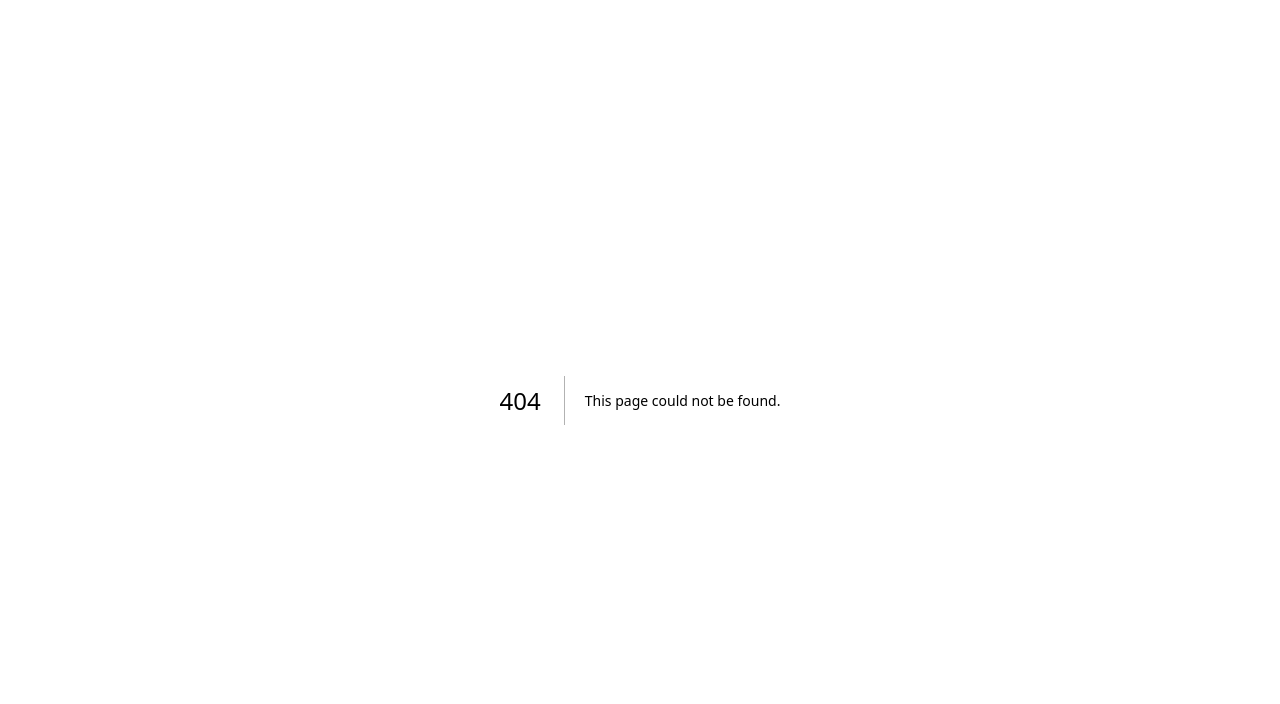
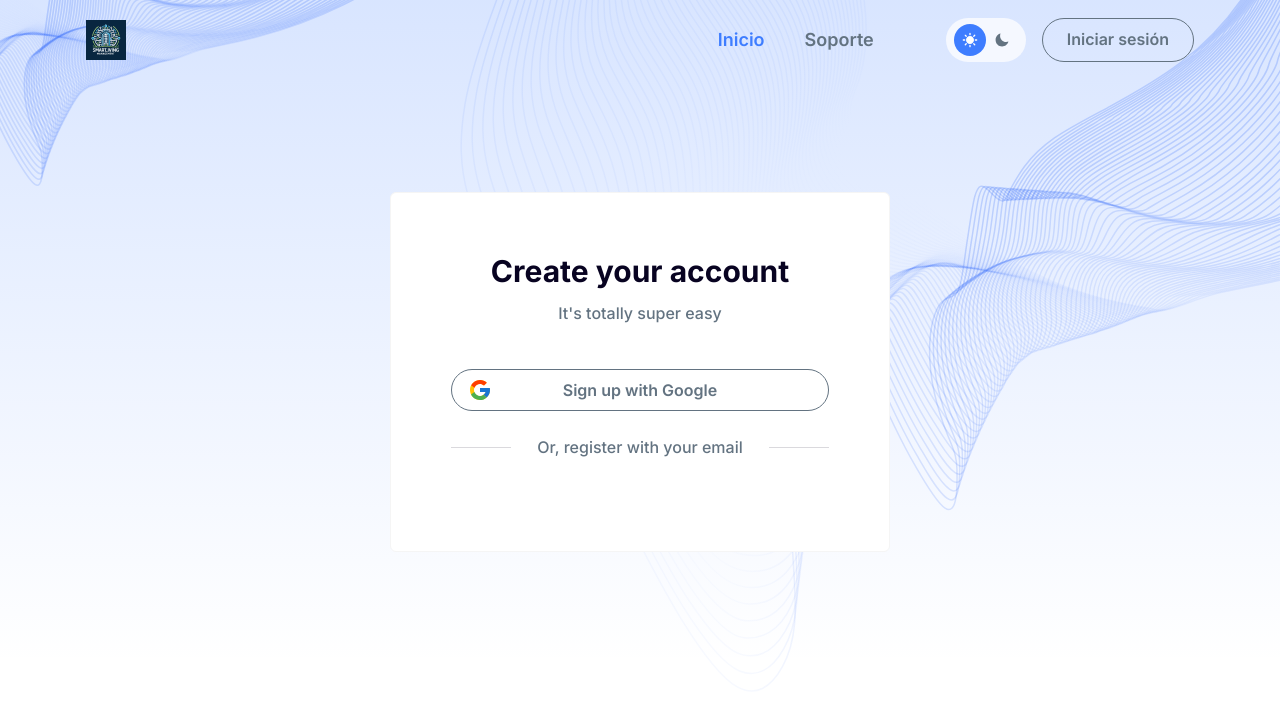
Before and after one commit to CarlosAlbertoR/SmartLivingDApp, a Next.js app: page /signup in a window 1280 px wide. Before the commit this address had no page. Shown: the top 704 px of the page. Built offline with nearby package versions, Linux system fonts and the light colour scheme.

Commit message:
Init signup form

```diff
--- a/app/components/Button.tsx
+++ b/app/components/Button.tsx
@@ -1,27 +1,39 @@
+import React from "react";
+import { IconType } from "react-icons";
+
 interface ButtonProps {
   label: string;
+  disabled?: boolean;
+  icon?: IconType;
+  className?: string;
   type?: "primary" | "secondary";
-  className?: string;
-  onClick?: () => void;
+  onClick?: (e: React.MouseEvent<HTMLButtonElement>) => void;
 }
 
 export const Button = ({
   label,
+  disabled,
+  icon: Icon,
   type = "primary",
   className,
   onClick,
 }: ButtonProps) => {
-  const primaryStyles =
-    "rounded-full bg-primary py-2 px-6 text-base font-semibold text-white hover:bg-opacity-90 dark:hover:bg-opacity-90";
-  const secondaryStyles =
-    "rounded-full border border-body-color-2 py-2 px-6 text-base font-semibold text-body-color-2 transition-all hover:border-primary hover:bg-primary hover:text-white dark:border-white dark:text-white dark:hover:bg-white dark:hover:text-primary";
+  const commonStyles =
+    "w-full relative rounded-full text-base font-semibold transition-all";
+  const primaryStyles = `bg-primary py-2 px-6 text-white hover:bg-opacity-90 dark:hover:bg-opacity-90`;
+  const secondaryStyles = `border border-body-color-2 py-2 px-6 text-body-color-2 hover:border-primary hover:bg-primary hover:text-white dark:border-white dark:text-white dark:hover:bg-white dark:hover:text-primary`;
 
   const buttonStyles = `${
     type === "primary" ? primaryStyles : secondaryStyles
-  } ${className || ""}`;
+  } ${commonStyles} ${className || ""}`;
 
   return (
-    <button onClick={onClick} className={buttonStyles.trim()}>
+    <button
+      disabled={disabled}
+      onClick={onClick}
+      className={buttonStyles.trim()}
+    >
+      {Icon && <Icon size={24} className="absolute left-4 my-auto" />}
       {label}
     </button>
   );
--- a/app/components/Header.tsx
+++ b/app/components/Header.tsx
@@ -1,15 +1,26 @@
+'use client';
+
 import Image from "next/image";
 import Link from "next/link";
-import { useState } from "react";
+import { useEffect, useState } from "react";
 import Navigation from "./Navigation";
 
-interface HeaderProps {
-  scrolledFromTop: boolean;
-}
-
-export const Header = ({ scrolledFromTop }: HeaderProps) => {
+export const Header = () => {
   const [navbarOpen, setNavbarOpen] = useState(false);
   const [dropdownOpen, setDropdownOpen] = useState(false);
+  const [scrolledFromTop, setScrolledFromTop] = useState(false);
+
+  useEffect(() => {
+    const handleScroll = () => {
+      const scrolled = window.pageYOffset >= 50;
+      setScrolledFromTop(scrolled);
+    };
+
+    window.addEventListener("scroll", handleScroll);
+    return () => {
+      window.removeEventListener("scroll", handleScroll);
+    };
+  }, []);
 
   return (
     <header
--- a/app/components/Navigation.tsx
+++ b/app/components/Navigation.tsx
@@ -1,3 +1,5 @@
+'use client';
+
 import Link from "next/link";
 import { useState } from "react";
 import { FaTimes } from "react-icons/fa";
--- a/app/components/landing/HeroSection.tsx
+++ b/app/components/landing/HeroSection.tsx
@@ -1,4 +1,5 @@
 import Image from "next/image";
+import Link from 'next/link';
 import { FaBitcoin } from "react-icons/fa";
 import { Button } from "..";
 
@@ -59,7 +60,9 @@ export const HeroSection = () => {
             </div>
           </div>
 
-          <Button label="Explora la Revolución SmartLiving" />
+          <Link href="/signup">
+            <Button label="Explora la Revolución SmartLiving" />
+          </Link>
         </div>
       </div>
 
--- a/app/layout.tsx
+++ b/app/layout.tsx
@@ -1,4 +1,4 @@
-import type { Metadata } from "next";
+import { Metadata } from 'next';
 import { Inter } from "next/font/google";
 import "./globals.css";
 
--- /dev/null
+++ b/app/lib/login/actions.ts
@@ -0,0 +1,5 @@
+'use server';
+
+export async function signupWithEmailAndPassword() {
+
+}
--- a/app/page.tsx
+++ b/app/page.tsx
@@ -1,26 +1,9 @@
-"use client";
-
-import { useEffect, useState } from "react";
 import { Header, HeroSection } from "./components";
 
 export default function Home() {
-  const [scrolledFromTop, setScrolledFromTop] = useState(false);
-
-  useEffect(() => {
-    const handleScroll = () => {
-      const scrolled = window.pageYOffset >= 50;
-      setScrolledFromTop(scrolled);
-    };
-
-    window.addEventListener("scroll", handleScroll);
-    return () => {
-      window.removeEventListener("scroll", handleScroll);
-    };
-  }, []);
-
   return (
     <div className="bg-white dark:bg-black">
-      <Header scrolledFromTop={scrolledFromTop} />
+      <Header  />
       <HeroSection />
     </div>
   );
--- /dev/null
+++ b/app/signup/page.tsx
@@ -0,0 +1,82 @@
+'use client';
+
+import { Button, Header } from "@/app/components";
+import { signupWithEmailAndPassword } from '@/app/lib/login/actions';
+import { Metadata } from 'next';
+import Image from "next/image";
+import { useFormState } from 'react-dom';
+import { FcGoogle } from "react-icons/fc";
+
+// export const metadata: Metadata = {
+//     title: 'Registro',
+// };
+
+export default function Signup  () {
+  const initialState = { message: null, errors: {} };
+  const [state, dispatch] = useFormState(signupWithEmailAndPassword, initialState);
+
+  return (
+    <div className="bg-white dark:bg-black">
+       <Header  />
+
+       <div className="relative z-10 pt-48 pb-28">
+        <div className="container">
+          <div className="mx-[-16px] flex flex-wrap">
+            <div className="w-full px-4">
+              <div
+                className="wow fadeInUp mx-auto max-w-[500px] rounded-md border border-[#f5f5f5] bg-white p-12 dark:border-0 dark:bg-dark sm:p-[60px]"
+                data-wow-delay="0s"
+              >
+                <h3 className="mb-3 text-center text-2xl font-bold text-black dark:text-white sm:text-3xl">
+                  Create your account
+                </h3>
+                <p className="mb-11 text-center text-base font-medium text-body-color-2 dark:text-body-color">
+                  It's totally super easy
+                </p>
+                <Button icon={FcGoogle} className="mb-6" label="Sign up with Google" type="secondary" />
+
+                <div className="mb-8 flex items-center justify-center">
+                  <span
+                    className="hidden h-[1px] w-full max-w-[60px] bg-body-color bg-opacity-50 sm:block"
+                  ></span>
+                  <p
+                    className="w-full px-5 text-center text-base font-medium text-body-color-2 dark:text-body-color"
+                  >
+                    Or, register with your email
+                  </p>
+                  <span
+                    className="hidden h-[1px] w-full max-w-[60px] bg-body-color bg-opacity-50 sm:block"
+                  ></span>
+                </div>
+              </div>
+            </div>
+          </div>
+        </div>
+
+        <div
+          className="absolute top-0 left-0 -z-10 h-full w-full opacity-20"
+          style={{
+            backgroundImage:
+              "linear-gradient(180deg, #3e7dff 0%, rgba(62, 125, 255, 0) 100%)",
+          }}
+        ></div>
+
+<Image
+        src="/shapes/hero-shape-1.svg"
+        width={450}
+        height={450}
+        className="absolute left-0 top-0 -z-10"
+        alt="Shape 1"
+      />
+
+      <Image
+        src="/shapes/hero-shape-2.svg"
+        width={820}
+        height={820}
+        className="absolute right-0 top-0 -z-10"
+        alt="Shape 2"
+      />
+       </div>
+    </div>
+  );
+};
--- a/tsconfig.json
+++ b/tsconfig.json
@@ -19,7 +19,7 @@
       }
     ],
     "paths": {
-      "/app/*": ["./*"]
+      "@/*": ["./*"]
     }
   },
   "include": ["next-env.d.ts", "**/*.ts", "**/*.tsx", ".next/types/**/*.ts"],
```
Also changed, not shown: app/globals.css (line endings or trailing spaces).
